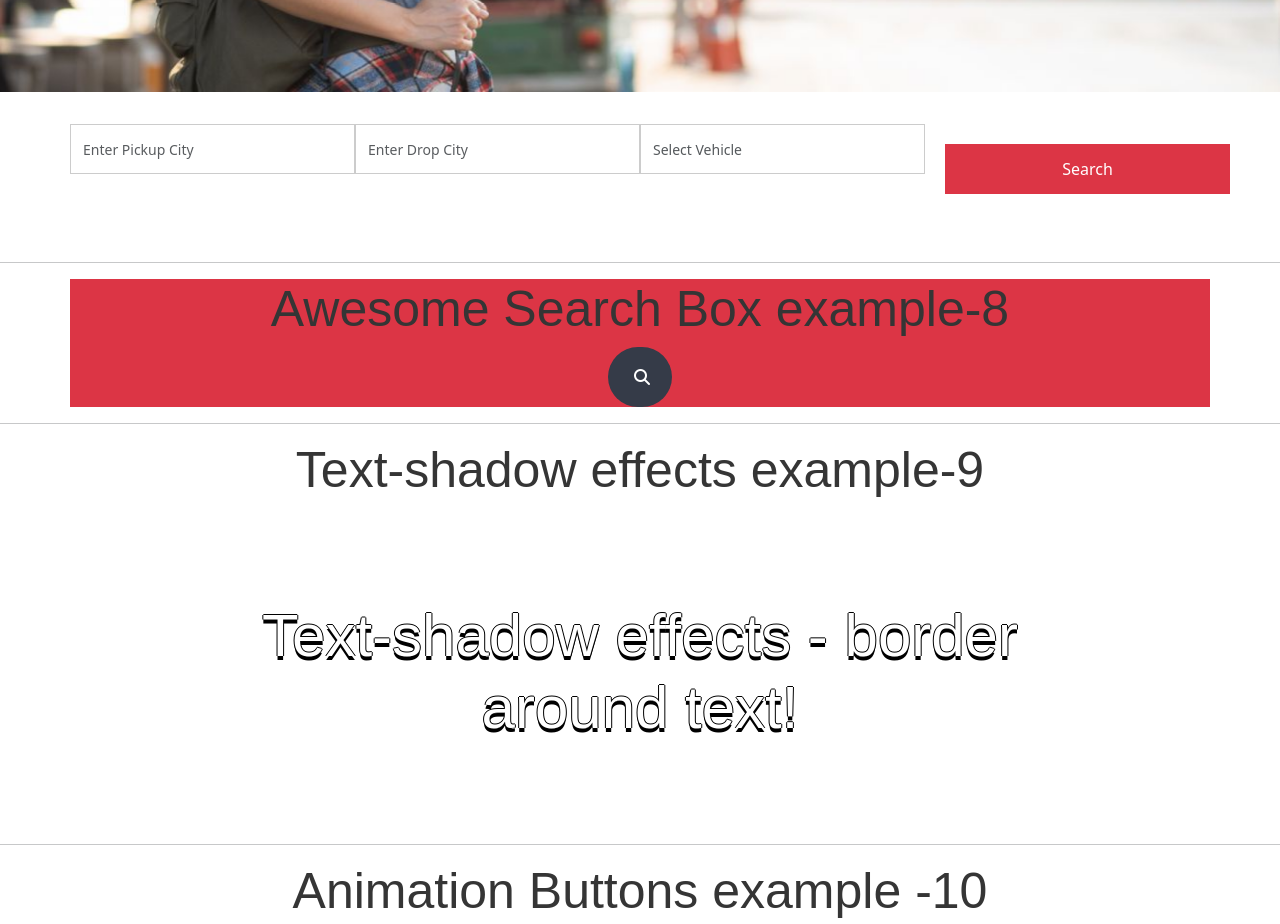
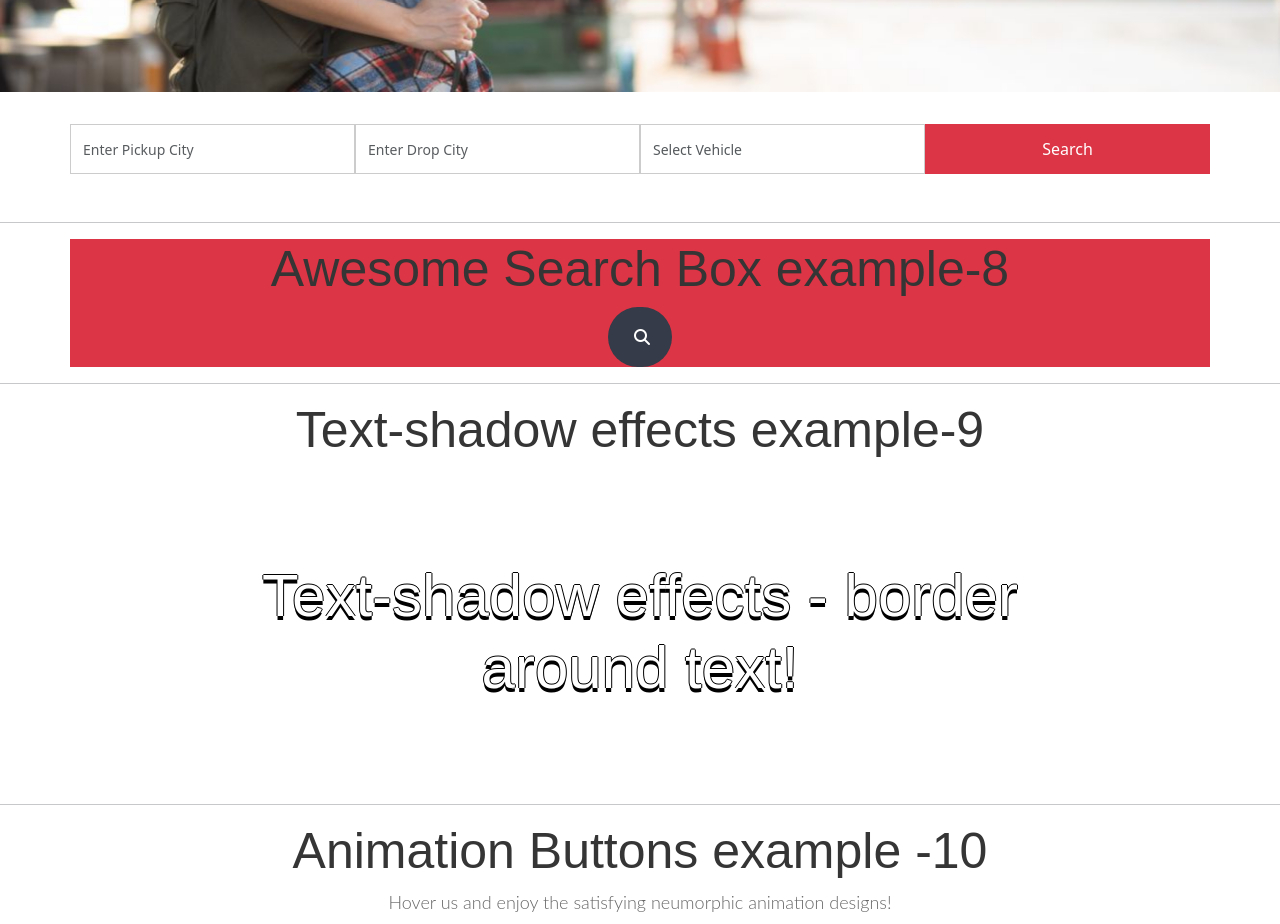
Before and after one commit to pushpomomo/jquery_plugins, a plain HTML site: page index.html in a window 1280 px wide. Shown: the part 4940-5864 px from the top of the page. Drawn offline with Linux system fonts and the light colour scheme; a web font is replaced by a local one.

Commit message:
Update index.html

```diff
--- a/index.html
+++ b/index.html
@@ -227,7 +227,7 @@
               </select>
             </div>
             <div class="col-lg-3 col-md-3 col-sm-12 p-0">
-              <button type="button" class="btn btn-danger wrn-btn">Search</button>
+              <button type="button" class="btn btn-danger wrn-btn m-0">Search</button>
             </div>
           </div>
         </div>
```
